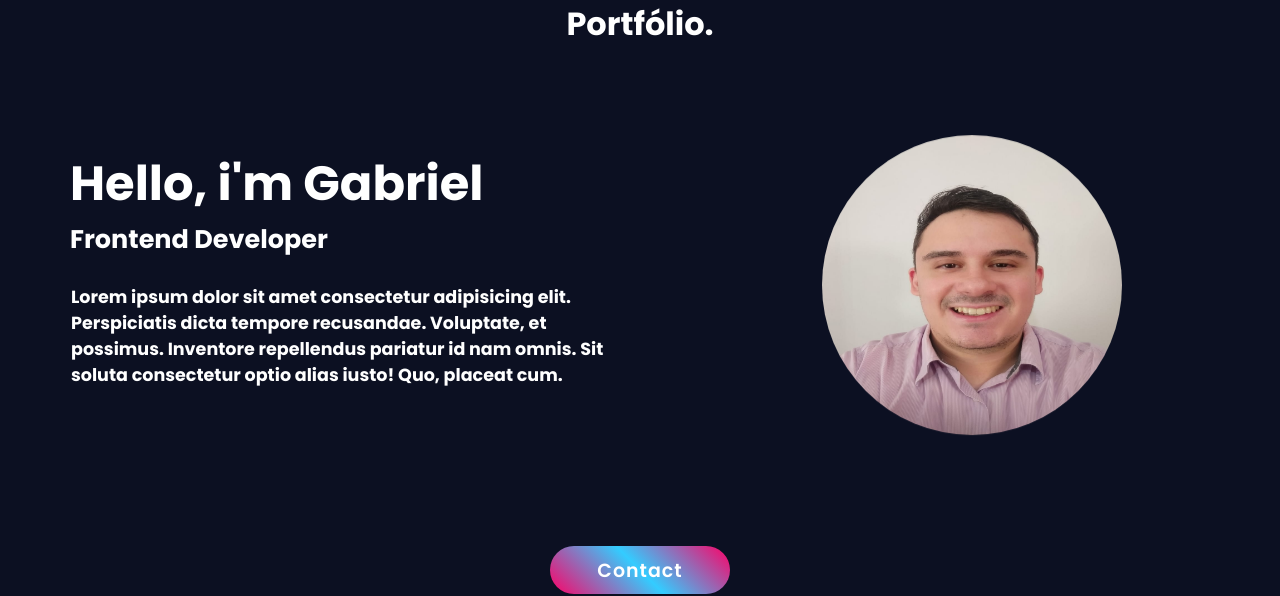
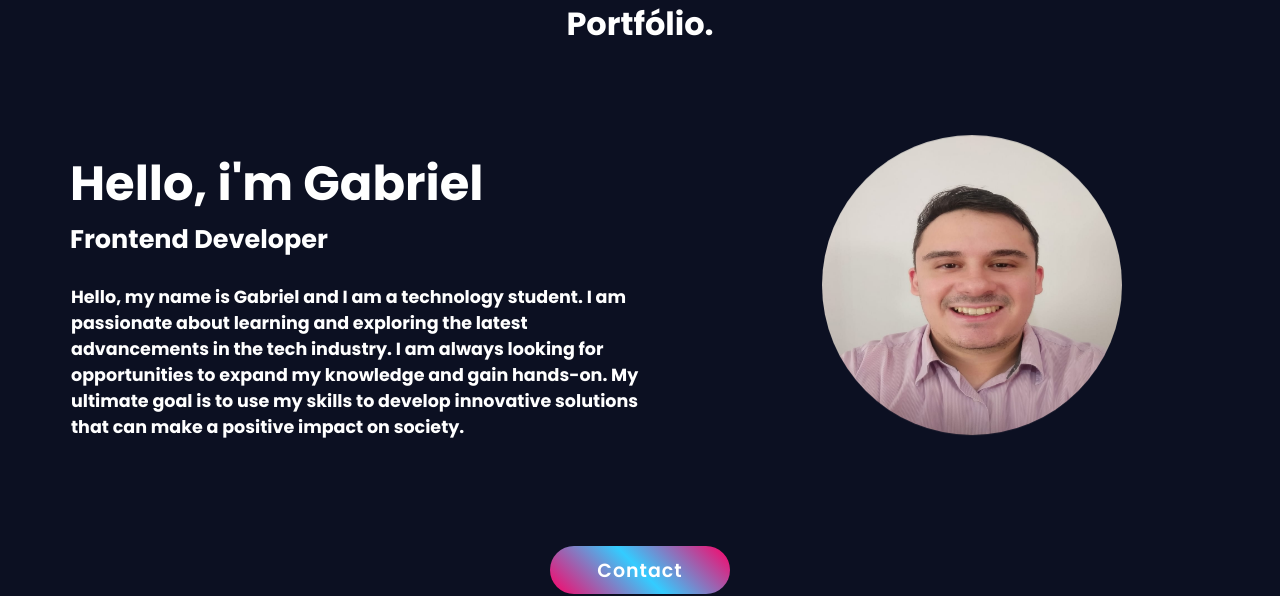
Before and after one commit to Souzzagabe/portfolioV2, a website: page index.html in a window 1280 px wide. Shown: the top 596 px of the page. Drawn offline with nearby package versions, Linux system fonts and the light colour scheme; files whose address does not match are found by name.

Commit message:
portfolioV2

```diff
--- a/index.html
+++ b/index.html
@@ -7,6 +7,7 @@
     <meta name="viewport" content="width=<device-width>, initial-scale=1.0">
     <link rel="stylesheet" href="styles.css">
     <link href='https://unpkg.com/boxicons@2.1.4/css/boxicons.min.css' rel='stylesheet'>
+    <link rel="shortcut icon" href="favicon-16x16.png" type="image/x-icon">
     <title>Portfolio</title>
 </head>
 
@@ -27,9 +28,10 @@
             <section class="body-text">
                 <div class="about">
                     <h3>
-                        Lorem ipsum dolor sit amet consectetur adipisicing elit. Perspiciatis dicta tempore recusandae.
-                        Voluptate, et possimus. Inventore repellendus pariatur id nam omnis. Sit soluta consectetur
-                        optio alias iusto! Quo, placeat cum.
+                        Hello, my name is Gabriel and I am a technology student. I am passionate about learning and
+                        exploring the latest advancements in the tech industry. I am always looking for opportunities to
+                        expand my knowledge and gain hands-on. My ultimate goal is to use my skills to develop
+                        innovative solutions that can make a positive impact on society.
                     </h3>
                 </div>
                 <div class="photo">
@@ -42,14 +44,13 @@
             <section class="contact">
                 <div class="social">
                     <a href="https://www.linkedin.com/in/gabriel-souza-0b6601269/" target="_blank"><i
-                        class='bx bxl-linkedin'></i></a>
-                <a href="https://www.instagram.com/souzzagabe/" target="_blank"><i class='bx bxl-instagram'></i></a>
-                <a href="https://github.com/Souzzagabe?tab=repositories" target="_blank"><i
-                        class='bx bxl-github'></i></a>
+                            class='bx bxl-linkedin'></i></a>
+                    <a href="https://www.instagram.com/souzzagabe/" target="_blank"><i class='bx bxl-instagram'></i></a>
+                    <a href="https://github.com/Souzzagabe?tab=repositories" target="_blank"><i
+                            class='bx bxl-github'></i></a>
                 </div>
             </section>
             <footer class="footer">
-
             </footer>
         </section>
     </div>
--- a/styles.css
+++ b/styles.css
@@ -104,14 +104,16 @@ img {
     animation: slideTop 1s ease forwards;
     animation-delay: 1.8s;
     cursor: pointer;
+
 }
 .button a {
     color: white;
     text-decoration: none;
 }
-.button::hover {
-
-
+.button:hover {
+    background: linear-gradient(45deg,#3cf,  #f06, #3cf);
+    transition: background-color 0.8s;
+    filter: blur(1px);
 }
 
 .social {
```
Also changed, not shown: favicon-16x16.png (added).
